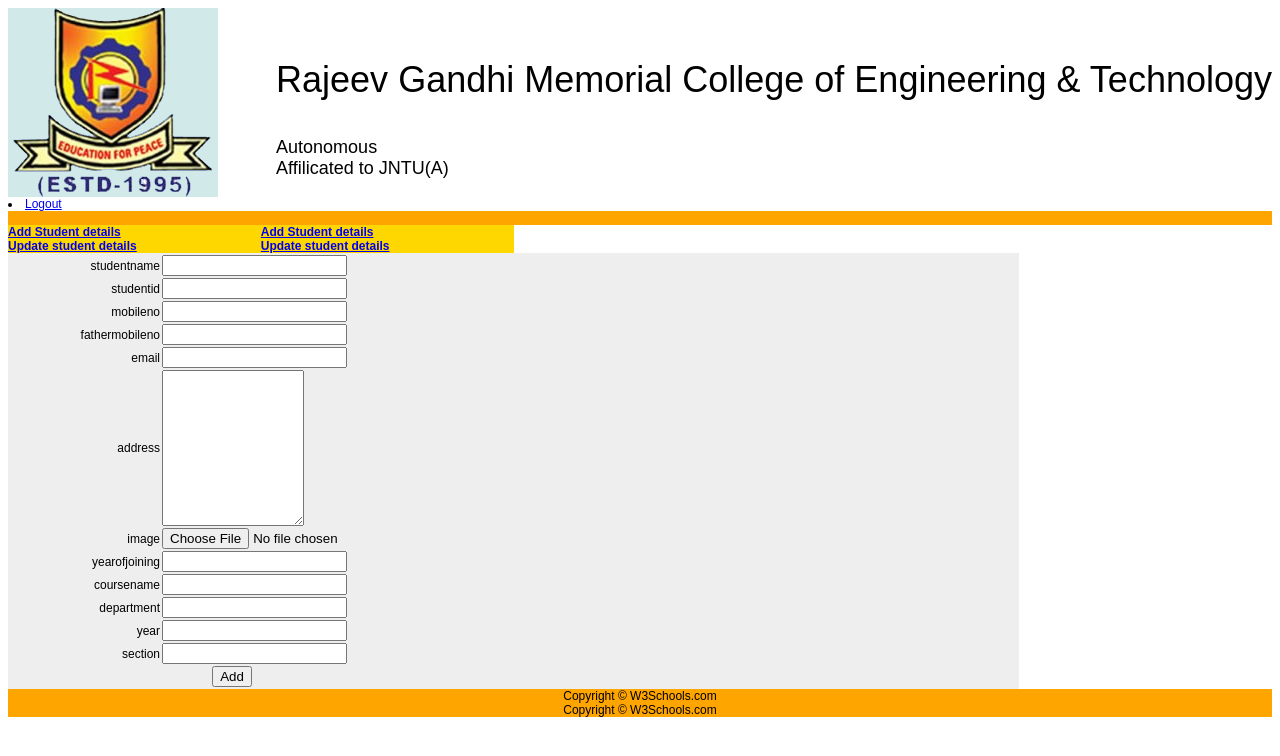
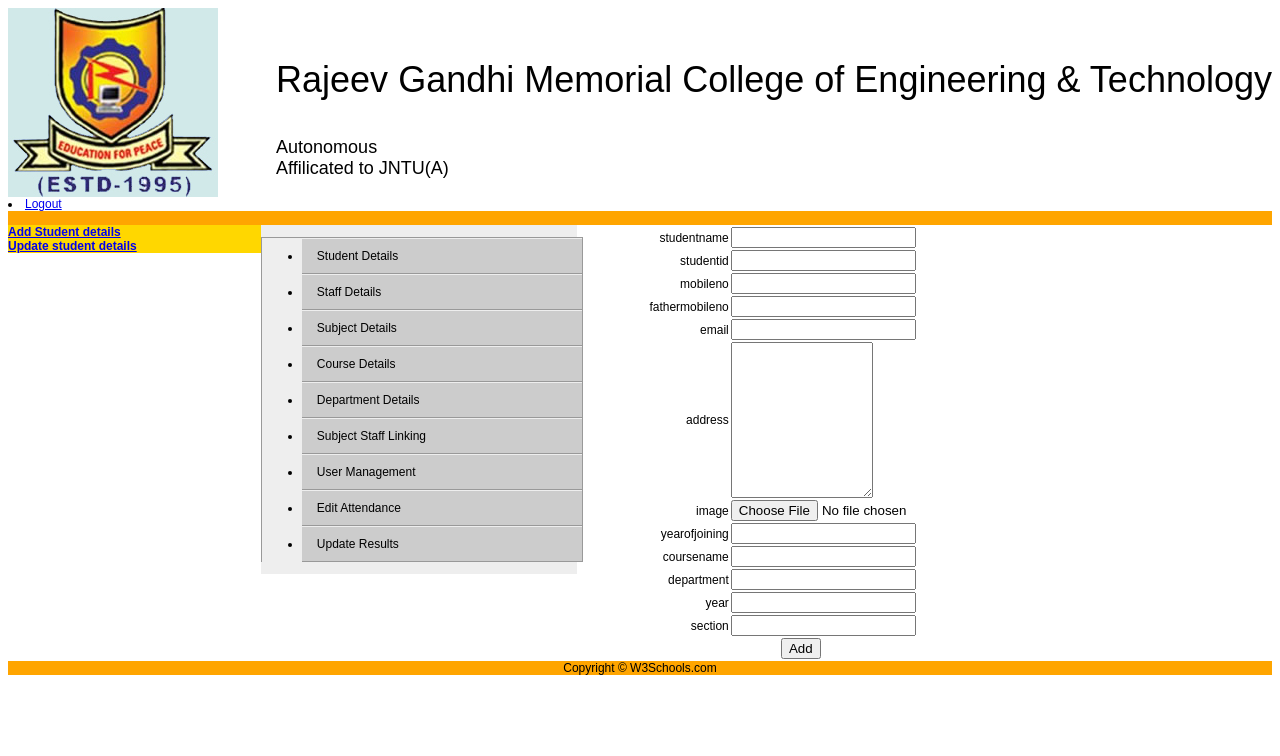
Before and after one commit to sumanthkrishna/college-management, a PHP site: page /college-management/student/add.php in a window 1280 px wide. Shown: the top 756 px of the page. Run offline with PHP 8.4, Linux system fonts and the light colour scheme; a user stored in the database is signed in; data that the repository does not hold is empty.

Commit message:
added leftdiv menu with elements

```diff
--- a/admin/adminheader.php
+++ b/admin/adminheader.php
@@ -2,14 +2,9 @@
 <html xmlns="http://www.w3.org/1999/xhtml">
 <head>
     <meta http-equiv="Content-Type" content="text/html; charset=UTF-8" />
-    <title>Multi Level Hierarchical jQuery Menu: jQSimpleMenu</title>
-    <script type="text/javascript" src="include/js/jquery-1.4.4.min.js"></script>
+    <title>Rajeev Gandhi Memorial College of Engineering & Technology - Admin</title>
+    <script type="text/javascript" src="../include/js/jquery-1.4.4.min.js"></script>
     <link rel="stylesheet" href="../include/css/rgit-styles.css" type="text/css" media="screen" />
-    <script type="text/javascript">
-        $(document).ready(function () {
-            $('.rgit_menu').jqsimplemenu();
-        });
-    </script>
     <style type="text/css">
         body
         {
--- a/admin/leftdiv.php
+++ b/admin/leftdiv.php
@@ -1,16 +1,103 @@
 <html>
+<script type="text/javascript" src="../include/js/jquery-1.4.4.min.js"></script>
+<script language="javascript">
+$(document).ready(function () {
+  $('#nav > li > a').click(function(){
+    if ($(this).attr('class') != 'active'){
+      $('#nav li ul').slideUp();
+      $(this).next().slideToggle();
+      $('#nav li a').removeClass('active');
+      $(this).addClass('active');
+    }
+  });
+});
+</script>
+
+<style type="text/css">
+#nav {
+    float: left;
+    width: 280px;
+    border-top: 1px solid #999;
+    border-right: 1px solid #999;
+    border-left: 1px solid #999;
+}
+#nav li a {
+    display: block;
+    padding: 10px 15px;
+    background: #ccc;
+    border-top: 1px solid #eee;
+    border-bottom: 1px solid #999;
+    text-decoration: none;
+    color: #000;
+}
+#nav li a:hover, #nav li a.active {
+    background: #999;
+    color: #fff;
+}
+#nav li ul {
+    display: none; // used to hide sub-menus
+}
+#nav li ul li a {
+    padding: 10px 25px;
+    background: #ececec;
+    border-bottom: 1px dotted #ccc;
+}
+</style>
+
+
 <body>
-<nav style="background-color:#FFD700;width:20%; height:100%;float:left;">
-<b><a href=../student/index.php>student details</a></b><br>
-<b><a href=../staff/index.php>staff details</a></b><br>
-<b><a href=../subjects/index.php>subject details</a></b><br>
-<b><a href=../course/index.php>course details</a></b><br>
-<b><a href=../department/index.php>Department details</a></b><br>
-<b><a href=../subjectplusstaff/index.php>subject staff linking</a></b><br>
-<b><a href=../login/index.php>create user</a></b><br>
-<b><a href="search.php">Edit attendance</a></b><br>
-<b><a href="../results/results.php">Update Results</a></b><br>
-</nav>
-<div id="content" style="background-color:#EEEEEE;height:100%;width:80%;float:left;">
+
+<div id="content" style="background-color:#EEEEEE;height:100%;width:25%;float:left;">
+
+<!-- ---------------------- --------------------- ---------------->
+
+<ul id="nav">
+  <li><a href="#">Student Details</a>
+    <ul>
+      <li><a href="../student/add.php">Add Student details</a></li>
+      <li><a href="../student/search.php">Update student details</a></li>
+    </ul>
+  </li>
+  <li><a href="#">Staff Details</a>
+    <ul>
+      <li><a href="../staff/add.php">Add staff details</a></li>
+      <li><a href="../staff/search.php">Update staff details</a></li>
+    </ul>
+  </li>
+  <li><a href="#">Subject Details</a>
+    <ul>
+      <li><a href="../subjects/add.php">Add subject Details</a></li>
+      <li><a href="../subjects/search.php">Update subject details</a></li>
+    </ul>
+  </li>
+  <li><a href="#">Course Details</a>
+    <ul>
+      <li><a href="../course/add.php">Add course deatils</a></li>
+      <li><a href="../course/search.php">Update course details</a></li>
+    </ul>
+  </li>
+  <li><a href="#">Department Details</a>
+	<ul>
+      <li><a href="../department/add.php">Add department details</a></li>
+      <li><a href="../department/search.php">Update department details</a></li>
+    </ul>
+  </li>
+
+  <li><a href="#">Subject Staff Linking</a>
+	<ul>
+		<li><a href="../subjectplusstaff/add.php">Add staff's subject</a></li>
+		<li><a href="../subjectplusstaff/search.php">Update staff's subject</a></li>
+	</ul>
+  </li>
+  <li><a href="#">User Management</a>
+	<ul>
+		<li><a href="../login/add.php">Add user details</a></li>
+		<li><a href="../login/search.php">Update user details</a></li>
+	</ul>
+  </li>
+  <li><a href="search.php">Edit Attendance</a></li>
+  <li><a href="../results/results.php">Update Results</a></li>
+</ul>
+</div>
 </body>
 </html>
--- a/course/add.php
+++ b/course/add.php
@@ -3,7 +3,7 @@
 include('../auth.php');
 
 include('../admin/adminheader.php');
-include('leftdiv.php');
+include('../include/leftdiv.php');
 
 
 
--- a/course/search.php
+++ b/course/search.php
@@ -2,7 +2,7 @@
 session_start();
 include('../auth.php');
 include('../admin/adminheader.php');
-include('leftdiv.php');
+include('../include/leftdiv.php');
 
 ?>
 
--- a/login/add.php
+++ b/login/add.php
@@ -2,7 +2,7 @@
 session_start();
 include('../auth.php');
 include('../admin/adminheader.php');
-include('leftdiv.php');
+include('../include/leftdiv.php');
 ?>
 
 <form id="FormName" action="added.php" method="post" name="FormName">
--- a/login/search.php
+++ b/login/search.php
@@ -2,7 +2,7 @@
 session_start();
 include('../auth.php');
 include('../admin/adminheader.php');
-include('leftdiv.php');
+include('../include/leftdiv.php');
 ?>
 
 <form method="get" action="update1.php">
--- a/staff/add.php
+++ b/staff/add.php
@@ -2,7 +2,7 @@
 session_start();
 include('../auth.php');
 include('../admin/adminheader.php');
-include('leftdiv.php');
+include('../include/leftdiv.php');
 
 
 
--- a/staff/search.php
+++ b/staff/search.php
@@ -2,7 +2,7 @@
 session_start();
 include('../auth.php');
 include('../admin/adminheader.php');
-include('leftdiv.php');
+include('../include/leftdiv.php');
 
 
 ?>
--- a/student/add.php
+++ b/student/add.php
@@ -2,7 +2,7 @@
 session_start();
 include('../auth.php');
 include('../admin/adminheader.php');
-include('leftdiv.php');
+include('../admin/leftdiv.php');
 
 ?>
 
@@ -84,10 +84,4 @@
 include('../include/footer.php');
 
 
-?><?php
-
-
-include('../include/footer.php');
-
-
 ?>
--- a/student/search.php
+++ b/student/search.php
@@ -2,7 +2,7 @@
 session_start();
 include('../auth.php');
 include('../admin/adminheader.php');
-include('leftdiv.php');
+include('../admin/leftdiv.php');
 
 ?>
 
--- a/subjectplusstaff/add.php
+++ b/subjectplusstaff/add.php
@@ -2,7 +2,7 @@
 session_start();
 include('../auth.php');
 include('../admin/adminheader.php');
-include('leftdiv.php');
+include('../include/leftdiv.php');
 
 ?>
 <form id="FormName" action="added.php" method="post" name="FormName">
--- a/subjectplusstaff/search.php
+++ b/subjectplusstaff/search.php
@@ -2,6 +2,7 @@
 session_start();
 include('../auth.php');
 include('../admin/adminheader.php');
+include('../include/leftdiv.php');
 
 ?>
 
--- a/subjects/add.php
+++ b/subjects/add.php
@@ -2,7 +2,7 @@
 session_start();
 include('../auth.php');
 include('../admin/adminheader.php');
-include('leftdiv.php');
+include('../include/leftdiv.php');
 
 ?>
 <form id="FormName" action="added.php" method="post" name="FormName">
--- a/subjects/search.php
+++ b/subjects/search.php
@@ -2,6 +2,7 @@
 session_start();
 include('../auth.php');
 include('../admin/adminheader.php');
+include('../include/leftdiv.php');
 
 ?>
 
```
